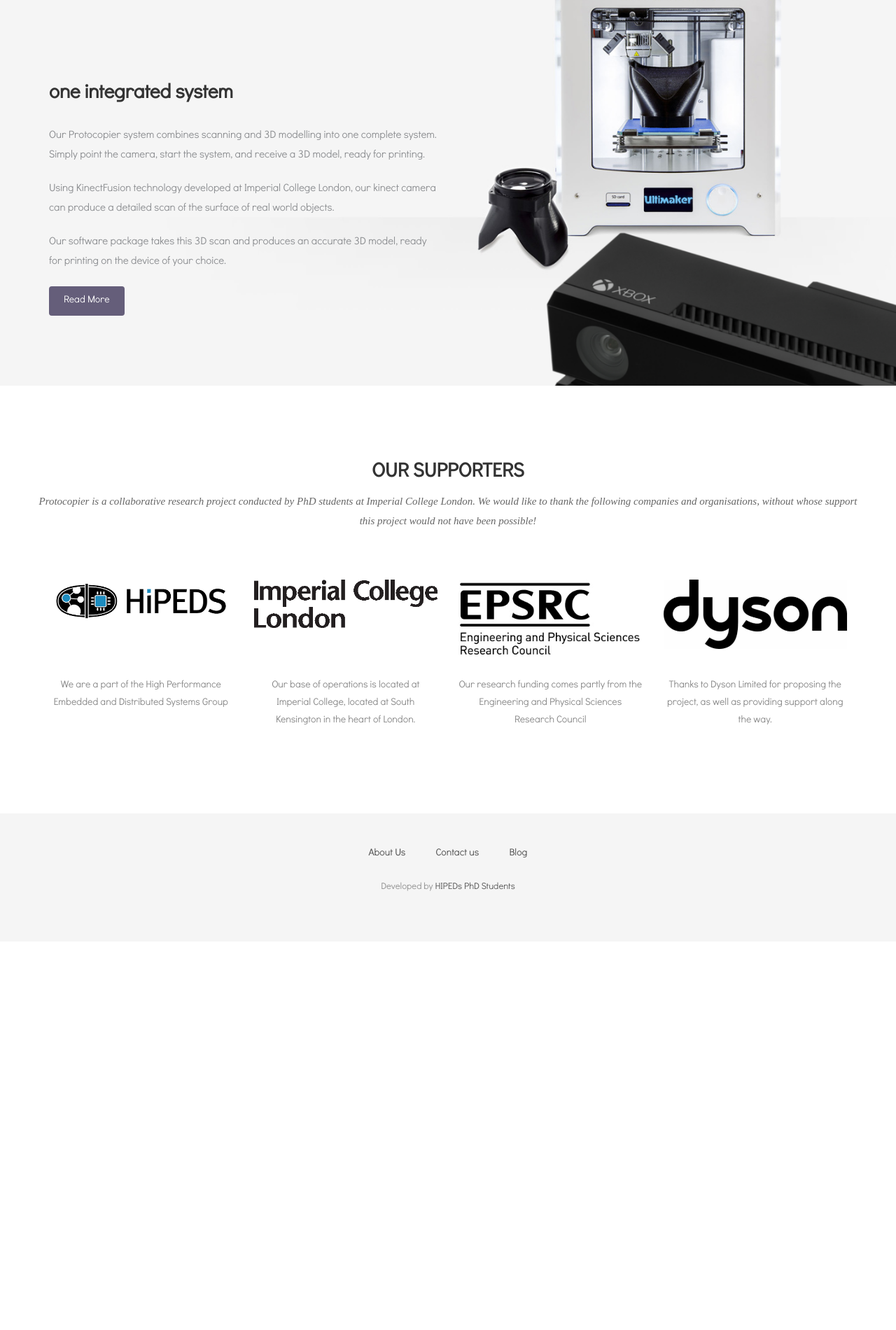
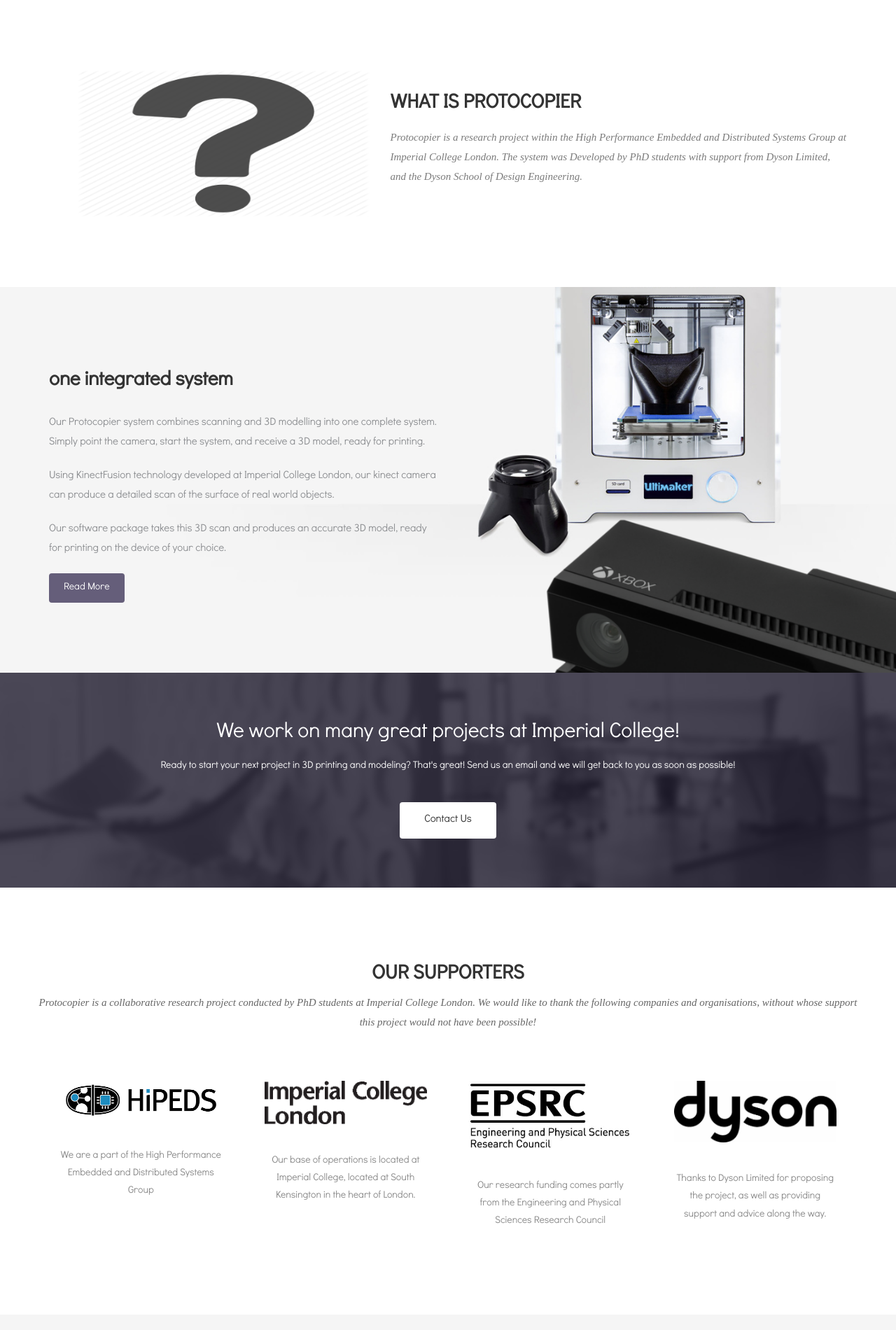
Before and after one commit to Protocopier/protocopier.github.io, a Jekyll site: the page built from index.html, in a window 1280 px wide. Shown: the part 795-2695 px from the top of the page at 70% size. Built offline with Jekyll 4.4.1, drawn with Linux system fonts in a browser that asks for light colours; nearby versions of some CDN libraries; some web fonts are replaced; before the commit the page ends 2140 px from its top, so only the background shows below that.

Commit message:
Tweaked Index and Contact Page

```diff
--- a/css/airspace.css
+++ b/css/airspace.css
@@ -741,13 +741,12 @@
 }
 .google-map {
   position: relative;
-  padding-bottom: 75%;
 }
 .google-map iframe {
   top: 0;
   left: 0;
   width: 100% ;
-  height: 100% ;
+  height: 300px ;
 }
 #contact-box {
   padding-top: 35px;
--- a/index.html
+++ b/index.html
@@ -19,21 +19,25 @@
 </section>
 
 <!-- Wrapper Start -->
-<!--
 <section id="intro">
   <div class="container">
     <div class="row">
+      <div class="col-md-5 col-sm-12">
+	<div class="block">
+	  <img src="{{ site.baseurl }}/img/Question-mark.png" style="height: 15em" />
+	</div>
+      </div>
       <div class="col-md-7 col-sm-12">
         <div class="block">
           <div class="section-title">
             <h2>What is Protocopier</h2>
-            <p>Protocopier is a research project within the High Performance Embedded and Distributed Systems Group at Imperial College London</p>
+            <p>Protocopier is a research project within the High Performance Embedded and Distributed Systems Group at Imperial College London. The system was Developed by PhD students with support from Dyson Limited, and the Dyson School of Design Engineering.</p>
         </div>
       </div>
     </div>
   </div>
 </section>
--->
+
 
 <section id="feature">
 <div class="container">
@@ -49,6 +53,20 @@
 </div>
 </section>
 
+<!-- Call to action Start -->
+<section id="call-to-action">
+  <div class="container">
+    <div class="row">
+      <div class="col-md-12">
+        <div class="block">
+          <h2>We work on many great projects at Imperial College!</h2>
+          <p>Ready to start your next project in 3D printing and modeling? That's great! Send us an email and we will get back to you as soon as possible!</p>
+        </div>
+	  <a href="{{ site.baseurl }}/contact" class="btn btn-default btn-call-to-action">Contact Us</a>
+      </div>
+    </div>
+  </div>
+</section>
 
 <!-- Supporters (service) Start -->
 <section id="service">
@@ -61,49 +79,51 @@
     </div>
     <div class="row">
       <div class="col-sm-6 col-md-3">
+	<div class="col-md-12">
 	  <div class="service-item">
 	    <a href="http://wp.doc.ic.ac.uk/hipeds/" target="_blank">
               <img src="../img/hipeds.jpg" style="width: 100%">
 	    </a>
 	  </div>
+	  <div class="service-item">
+            <p>We are a part of the High Performance Embedded and Distributed Systems Group</p>
+          </div>
+	</div>
       </div>
       <div class="col-sm-6 col-md-3">
+	<div class="col-md-12">
 	  <div class="service-item">
 	    <a href="https://www.imperial.ac.uk/" target="_blank">
 	      <img src="../img/Imperial_Black_solid_logo.png" style="width: 100%">
 	    </a>
 	  </div>
+	  <div class="service-item">
+            <p>Our base of operations is located at Imperial College, located at South Kensington in the heart of London.</p>
+          </div>
+	</div>
       </div>
       <div class="col-sm-6 col-md-3">
+	<div class="col-md-12">
+	  <div class="service-item">
 	    <a href="https://www.epsrc.ac.uk/" target="_blank">
               <img src="../img/sponsor-bwhighres.jpg" style="width: 100%">
 	    </a>
 	  </div>
+	  <div class="service-item">
+            <p>Our research funding comes partly from the Engineering and Physical Sciences Research Council</p>
+          </div>
+	</div>
+      </div>
       <div class="col-sm-6 col-md-3">
+	<div class="col-md-12">
 	  <div class="service-item">
 	    <a href="https://www.dyson.co.uk/" target="_blank">
               <img src="../img/Dyson_Logo_black_on_white.jpg" style="width: 100%">
 	    </a>
           </div>
+          <div class="service-item">
+            <p>Thanks to Dyson Limited for proposing the project, as well as providing support and advice along the way.</p>
           </div>
-      <div class="col-sm-6 col-md-3">
-        <div class="service-item">
-          <p>We are a part of the High Performance Embedded and Distributed Systems Group</p>
-        </div>
-      </div>
-      <div class="col-sm-6 col-md-3">
-        <div class="service-item">
-          <p>Our base of operations is located at Imperial College, located at South Kensington in the heart of London.</p>
-        </div>
-      </div>
-      <div class="col-sm-6 col-md-3">
-        <div class="service-item">
-          <p>Our research funding comes partly from the Engineering and Physical Sciences Research Council</p>
-        </div>
-      </div>
-      <div class="col-sm-6 col-md-3">
-        <div class="service-item">
-          <p>Thanks to Dyson Limited for proposing the project, as well as providing support along the way.</p>
 	</div>
       </div>
     </div>
```
Also changed, not shown: contact.html (+10 -44 lines), img/Question-mark.png (added). Lines whose indentation alone changed are shown as unchanged.
